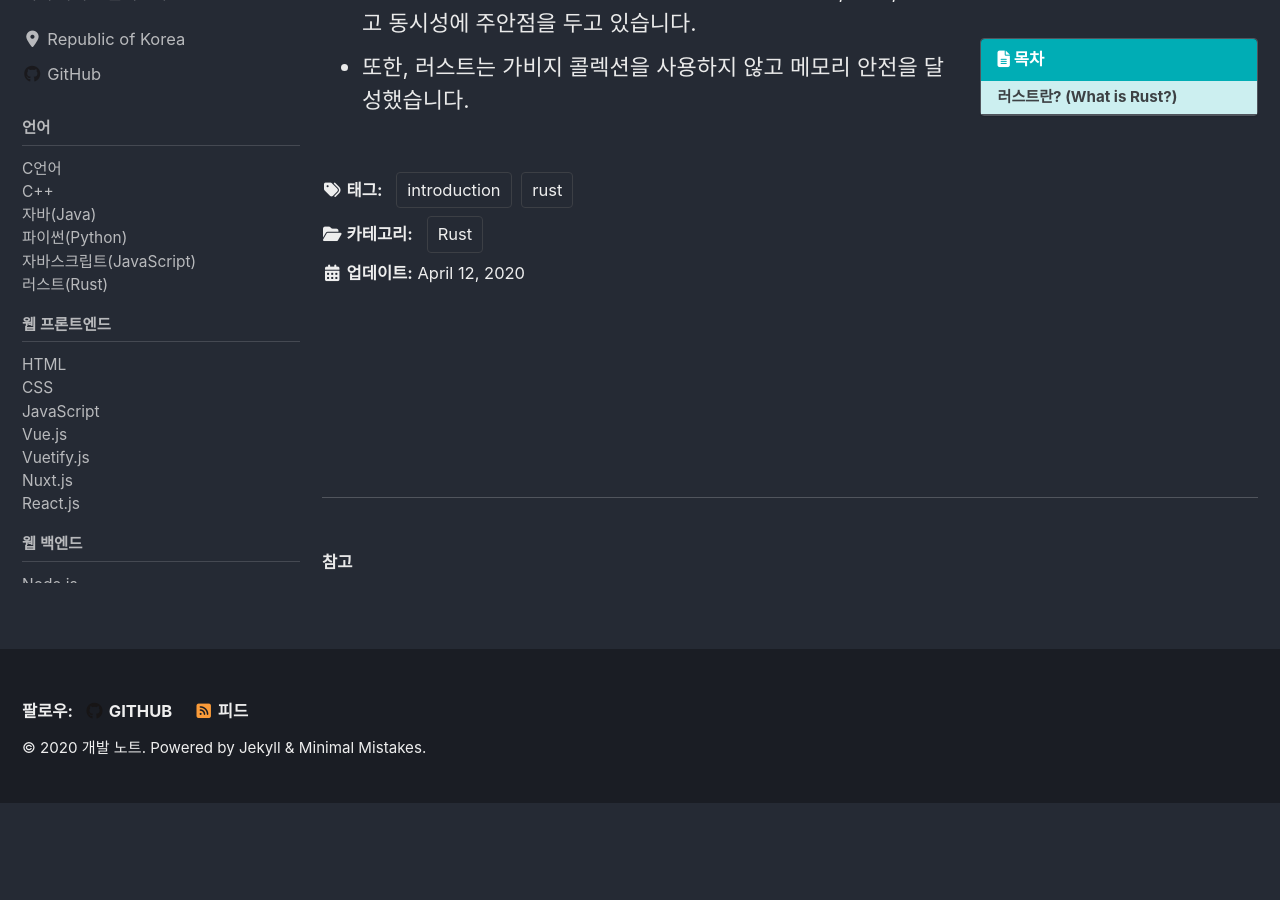
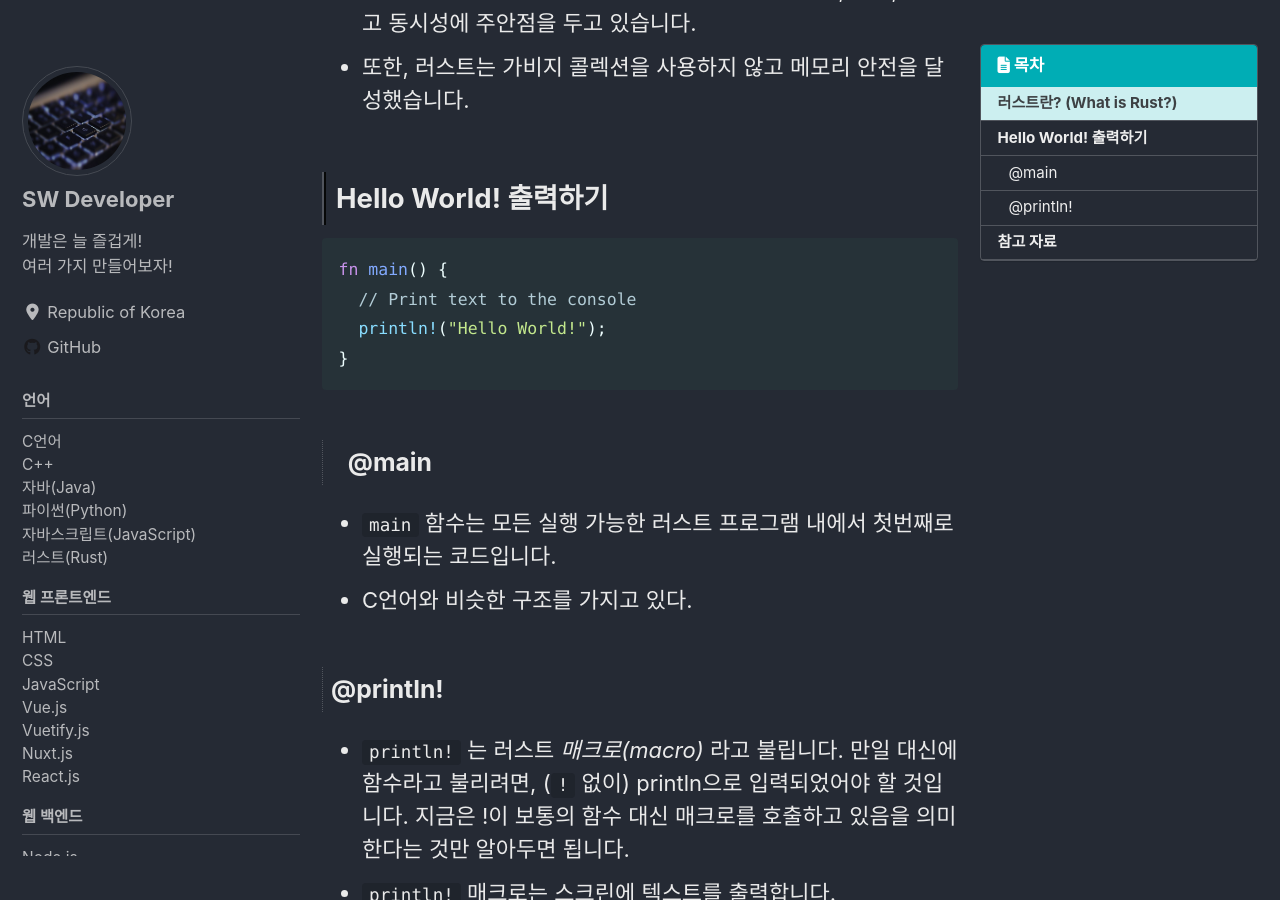
Before and after one commit to hummingengineer/hummingengineer.github.io, a Jekyll site: the page built from _posts/Rust/2020-04-12-Rust-00-Introduction.md, in a window 1280 px wide and 900 px high, scrolled down 448 px. Built offline with Jekyll 4.4.1, drawn with Linux system fonts in a browser that asks for light colours; cached includes are drawn as plain includes; nearby versions of some CDN libraries; before the commit the page ends 1251 px from its top, so only the background shows below that; some of the changed text lies outside the part shown.

Commit message:
Feat: Add Rust-00-Introduction.md

````diff
--- a/_posts/Rust/2020-04-12-Rust-00-Introduction.md
+++ b/_posts/Rust/2020-04-12-Rust-00-Introduction.md
@@ -14,3 +14,25 @@ last_modified_at: 2020-04-12T23:48:12+09:00
 ## 러스트란? (What is Rust?)
 - 러스트는 현대적인 시스템 프로그래밍 언어로 안전성, 속도, 그리고 동시성에 주안점을 두고 있습니다.
 - 또한, 러스트는 가비지 콜렉션을 사용하지 않고 메모리 안전을 달성했습니다.
+
+## Hello World! 출력하기
+```rust
+fn main() {
+  // Print text to the console
+  println!("Hello World!");
+}
+```
+### @main
+- `main` 함수는 모든 실행 가능한 러스트 프로그램 내에서 첫번째로 실행되는 코드입니다.
+- C언어와 비슷한 구조를 가지고 있다.
+
+### @println!
+- `println!` 는 러스트 *매크로(macro)* 라고 불립니다.  만일 대신에 함수라고 불리려면, (`!` 없이) println으로 입력되었어야 할 것입니다.  지금은 !이 보통의 함수 대신 매크로를 호출하고 있음을 의미한다는 것만 알아두면 됩니다.
+- `println!` 매크로는 스크린에 텍스트를 출력합니다.
+- 문자열(string)을 `println!`의 인자로 넘기고, 이 스트링이 화면에 출력됩니다.
+- 라인은 세미콜론 `;`으로 끝냅니다.  이는 이 표현식이 끝났고 다음 것이 시작될 준비가 되었음을 나타냅니다.
+
+## 참고 자료
+<https://pubul.tistory.com/86?category=809823>
+<https://doc.rust-lang.org/stable/rust-by-example/hello.html>
+<https://rinthel.github.io/rust-lang-book-ko/ch01-02-hello-world.html>
````
